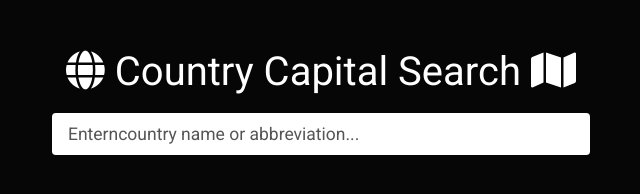
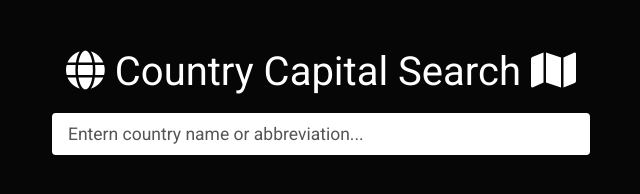
Before and after one commit to sebastian-exe/World-Info-Search, a plain HTML site: page index.html in a window 1280 px wide. Shown: the full height of the page, 319-959 px from the left. Drawn offline with Linux system fonts and the light colour scheme.

Commit message:
Update index.html

```diff
--- a/index.html
+++ b/index.html
@@ -22,7 +22,7 @@
           <input
           type="text"
            id="search"
-           class="form-control form-control-lg"            placeholder="Enterncountry name or abbreviation..."
+           class="form-control form-control-lg"            placeholder="Entern country name or abbreviation..."
            >
         </div>
         <div id="match-list"></div>
```
